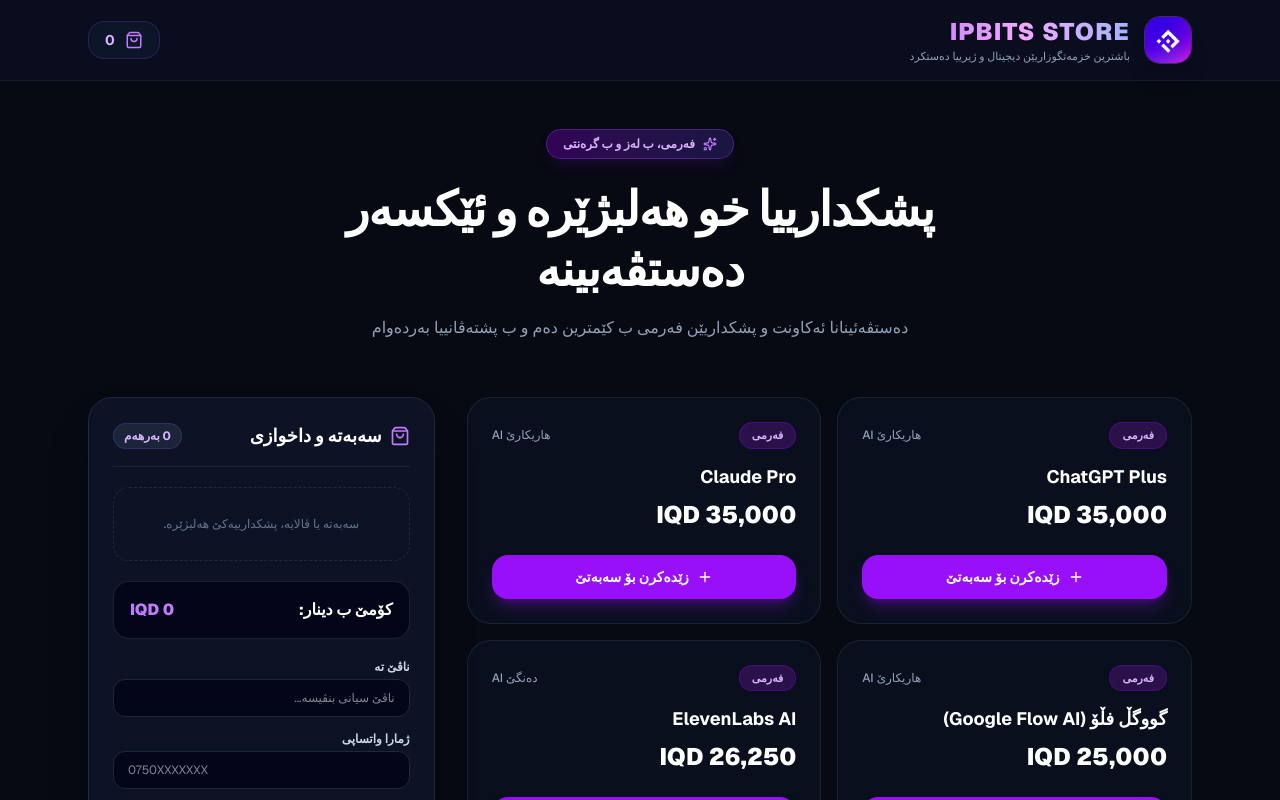
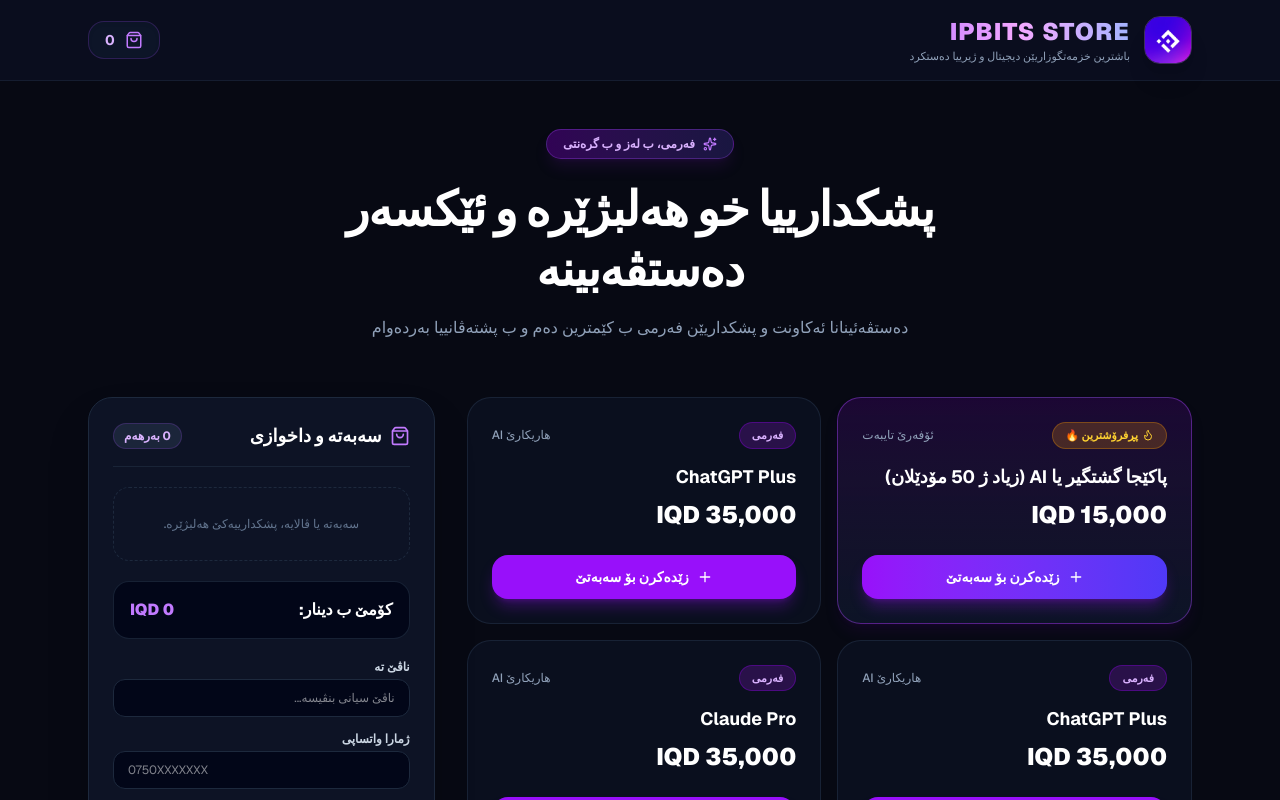
Before and after one commit to ipbits/IPBITS-STORE, a Next.js app: page / in a window 1280 px wide. Shown: the top 800 px of the page. Built offline with nearby package versions, Linux system fonts and the light colour scheme.

Commit message:
update website

```diff
--- a/src/app/page.js
+++ b/src/app/page.js
@@ -17,6 +17,19 @@ const IPBitsLogo = () => (
 // -------------------------------------------------------------
 // لیستا بەرهەم و پشکدارییان (تنێ ب بهایێ دیناری IQD)
 const PRODUCTS = [
+  // پشکداریا نوی یا گشتگیر ل دەستپێکێ زێدە بکە
+  {
+    id: 'all_in_one_ai',
+    name: 'پاکێجا گشتگیر یا AI (زیاد ژ 50 مۆدێلان)',
+    priceIQD: 15000,
+    category: 'ئۆفەرێ تایبەت',
+    badge: 'پڕفرۆشترین 🔥',
+    isBundle: true
+  },
+
+  // بەرهەمێن دی یێن تە...
+  { id: 'chatgpt', name: 'ChatGPT Plus', priceIQD: 35000, category: 'هاریکارێ AI', badge: 'فەرمی' },
+  // ...
   // ژیرییا دەستکرد (AI)
   { id: 'chatgpt', name: 'ChatGPT Plus', priceIQD: 35000, category: 'هاریکارێ AI', badge: 'فەرمی' },
   { id: 'claude', name: 'Claude Pro', priceIQD: 35000, category: 'هاریکارێ AI', badge: 'فەرمی' },
```
